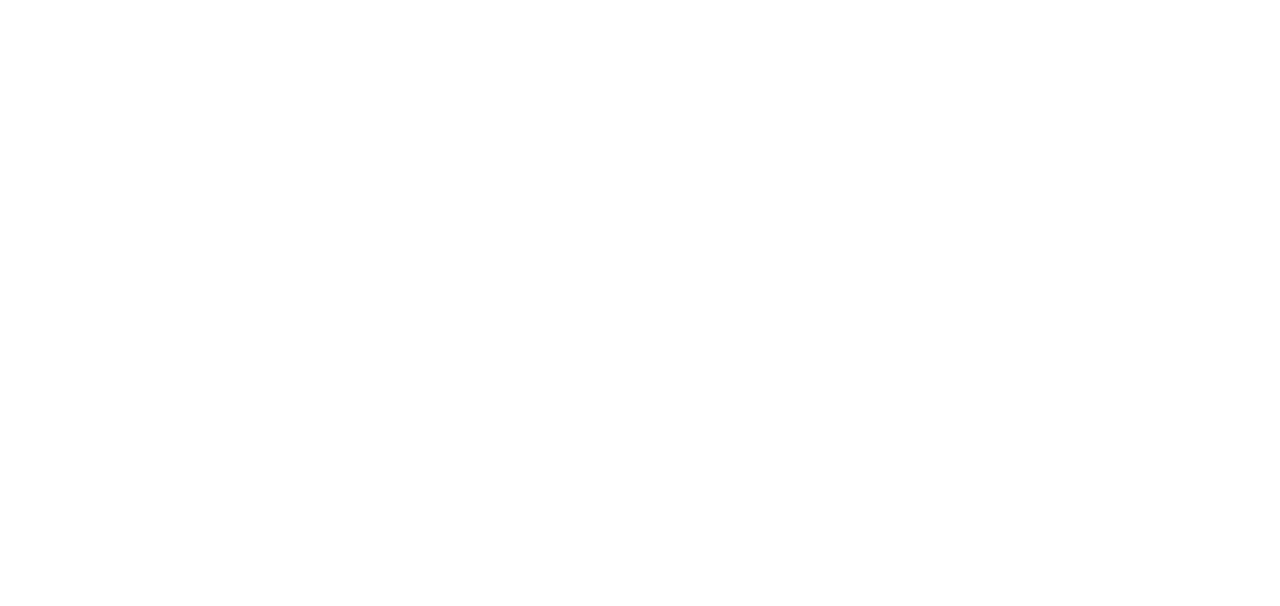
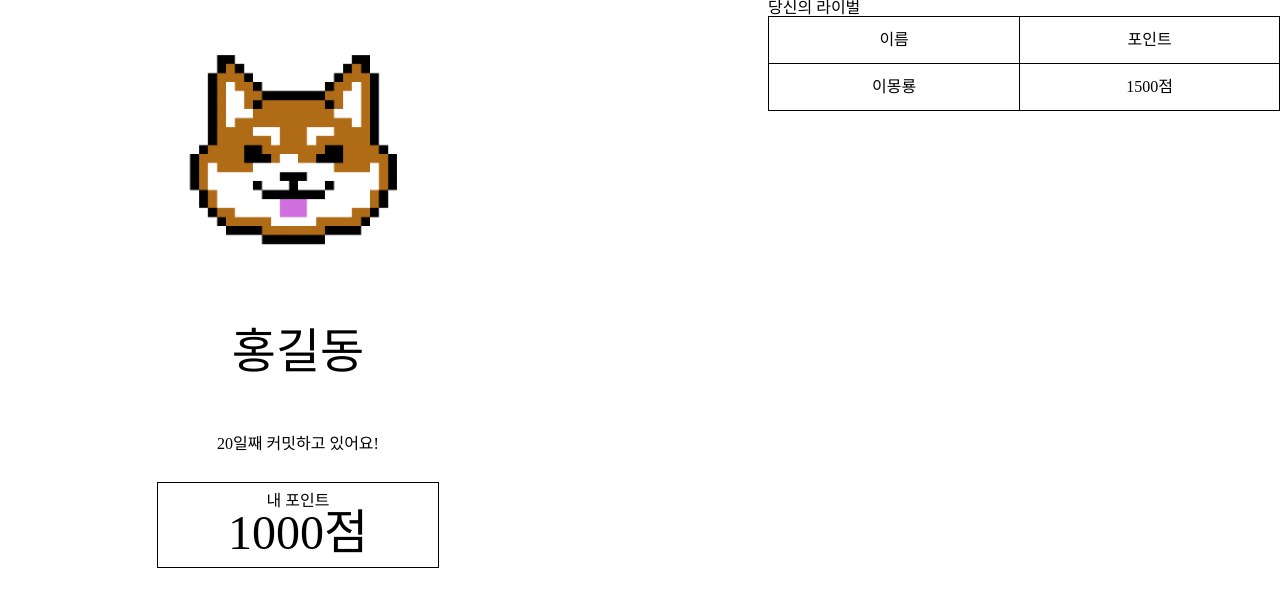
Before and after one commit to gdsc-hackerthon-p/hackerthon-front, a React (Create React App) app in the folder client/: page /myPages in a window 1280 px wide. Before the commit this address had no page. Shown: the top 606 px of the page. Built offline with nearby package versions, Linux system fonts and the light colour scheme.

Commit message:
마이페이지 수정

```diff
--- a/client/src/App.js
+++ b/client/src/App.js
@@ -1,5 +1,6 @@
 import { Route, Routes } from 'react-router-dom';
 import Main from './pages/Main';
+import MyPage from './pages/MyPages';
 import './App.css';
 
 function App() {
@@ -7,6 +8,7 @@
     <div className="App">
       <Routes>
         <Route path='/' element={<Main/>}/>
+        <Route path='/myPages' element={<MyPage/>}/>
       </Routes>
     </div>
   );
--- /dev/null
+++ b/client/src/pages/MyPages.jsx
@@ -0,0 +1,40 @@
+import React from 'react';
+
+import testImg from '../imgs/testImg.png';
+
+class MyPage extends React.Component {
+  render() {
+    return (
+      <div style={{ display: 'flex', justifyContent: 'space-between' }}>
+        <div style={{ width: '45%', padding: '10px', display: 'flex', flexDirection: 'column', alignItems: 'center' }}>
+          <img src={testImg} alt="프로필 사진" style={{ width: '50%' }} />
+          <h2 style ={{padding: '30px'}}>홍길동</h2>
+          <h4 style ={{padding: '30px'}}>20일째 커밋하고 있어요!</h4>
+          <div style={{ width: '45%', border: '1px solid black', padding: '10px', display: 'flex', flexDirection: 'column', alignItems: 'center' }}>
+            <h3>내 포인트</h3>
+            <h2>1000점</h2>
+          </div>
+        </div>
+        <div style={{ width: '40%' }}>
+          <h3 style ={{paddingRight: '10px'}}>당신의 라이벌</h3>
+          <table style={{ width: '100%', borderCollapse: 'collapse' }}>
+            <thead>
+              <tr>
+                <th style={{ border: '1px solid black', padding: '15px', textAlign: 'center' }}>이름</th>
+                <th style={{ border: '1px solid black', padding: '15px', textAlign: 'center' }}>포인트</th>
+              </tr>
+            </thead>
+            <tbody>
+              <tr>
+                <td style={{ border: '1px solid black', padding: '15px', textAlign: 'center' }}>이몽룡</td>
+                <td style={{ border: '1px solid black', padding: '15px', textAlign: 'center' }}>1500점</td>
+              </tr>
+            </tbody>
+          </table>
+        </div>
+      </div>
+    );
+  }
+}
+
+export default MyPage;
```
